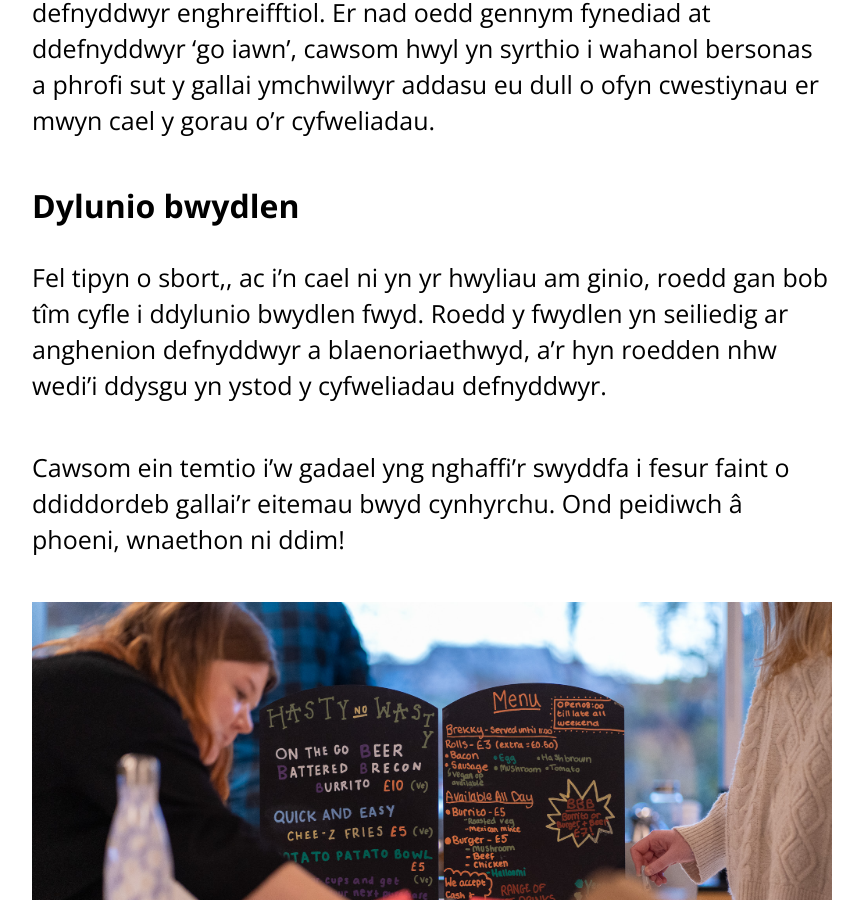
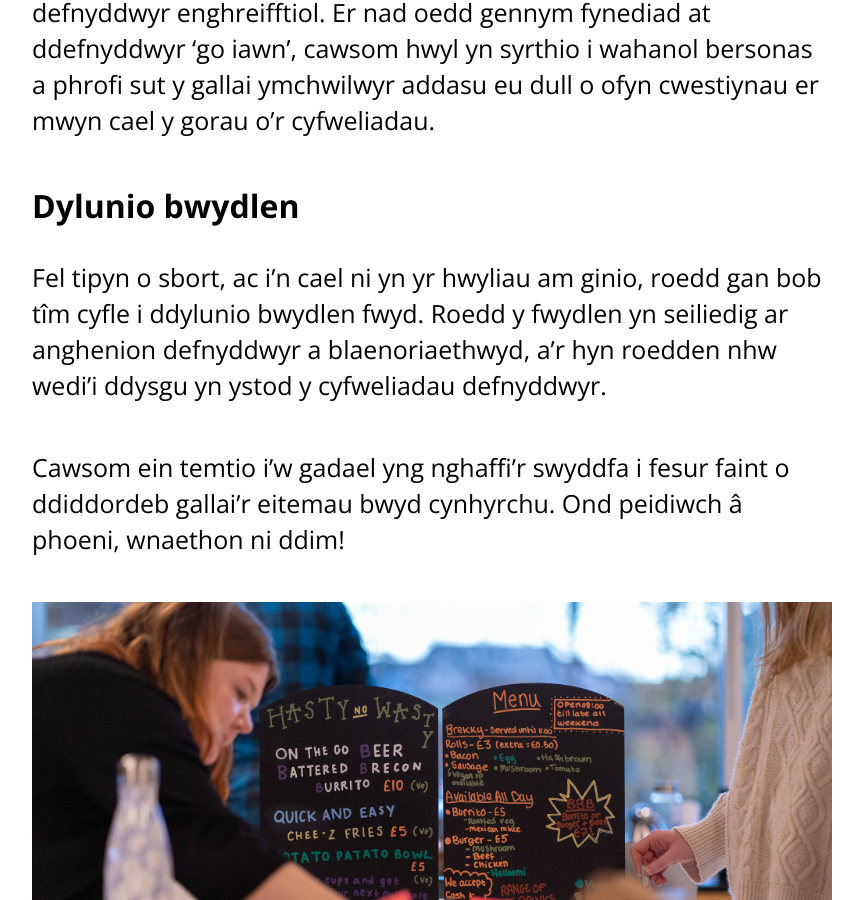
Before and after one commit to learnbymakingwales/learnbymakingwales.github.io, a Jekyll site: the page built from cy/updates/_posts/2022-11-25-wythnos-7.md, in a window 1280 px wide and 900 px high, scrolled down 5419 px. Shown: the whole window, without its empty margins (208-1071 px from the left). Built offline with Jekyll 4.4.1, drawn with Linux system fonts in a browser that asks for light colours.

Commit message:
fixes a small typo

```diff
--- a/cy/updates/_posts/2022-11-25-wythnos-7.md
+++ b/cy/updates/_posts/2022-11-25-wythnos-7.md
@@ -59,7 +59,7 @@ Nesaf, symudon ni i feddwl am sut y gallai ymchwil defnyddwyr ein helpu i brofi
 
 ### Dylunio bwydlen
 
-Fel tipyn o sbort,, ac i'n cael ni yn yr hwyliau am ginio, roedd gan bob tîm cyfle i ddylunio bwydlen fwyd. Roedd y fwydlen yn seiliedig ar anghenion defnyddwyr a blaenoriaethwyd, a'r hyn roedden nhw wedi'i ddysgu yn ystod y cyfweliadau defnyddwyr.
+Fel tipyn o sbort, ac i'n cael ni yn yr hwyliau am ginio, roedd gan bob tîm cyfle i ddylunio bwydlen fwyd. Roedd y fwydlen yn seiliedig ar anghenion defnyddwyr a blaenoriaethwyd, a'r hyn roedden nhw wedi'i ddysgu yn ystod y cyfweliadau defnyddwyr.
 
 Cawsom ein temtio i'w gadael yng nghaffi'r swyddfa i fesur faint o ddiddordeb gallai’r eitemau bwyd cynhyrchu. Ond peidiwch â phoeni,  wnaethon ni ddim!
 
```
